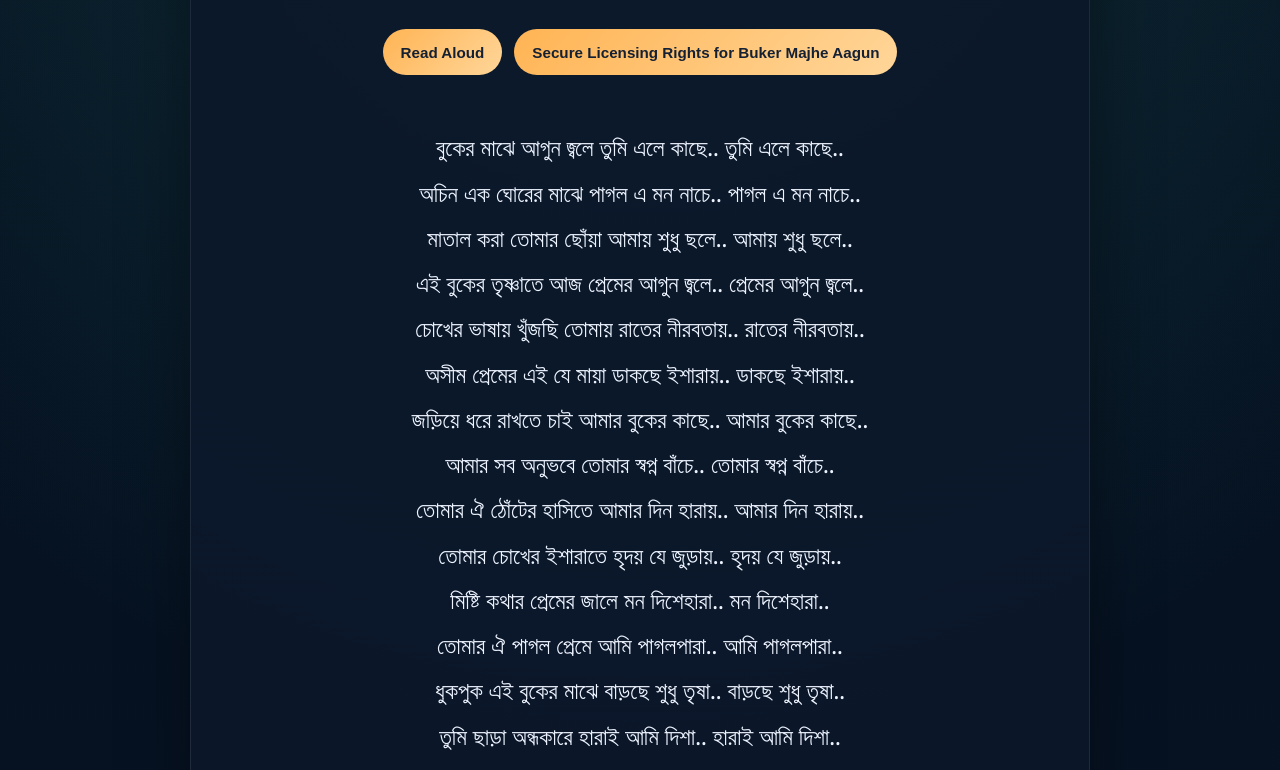
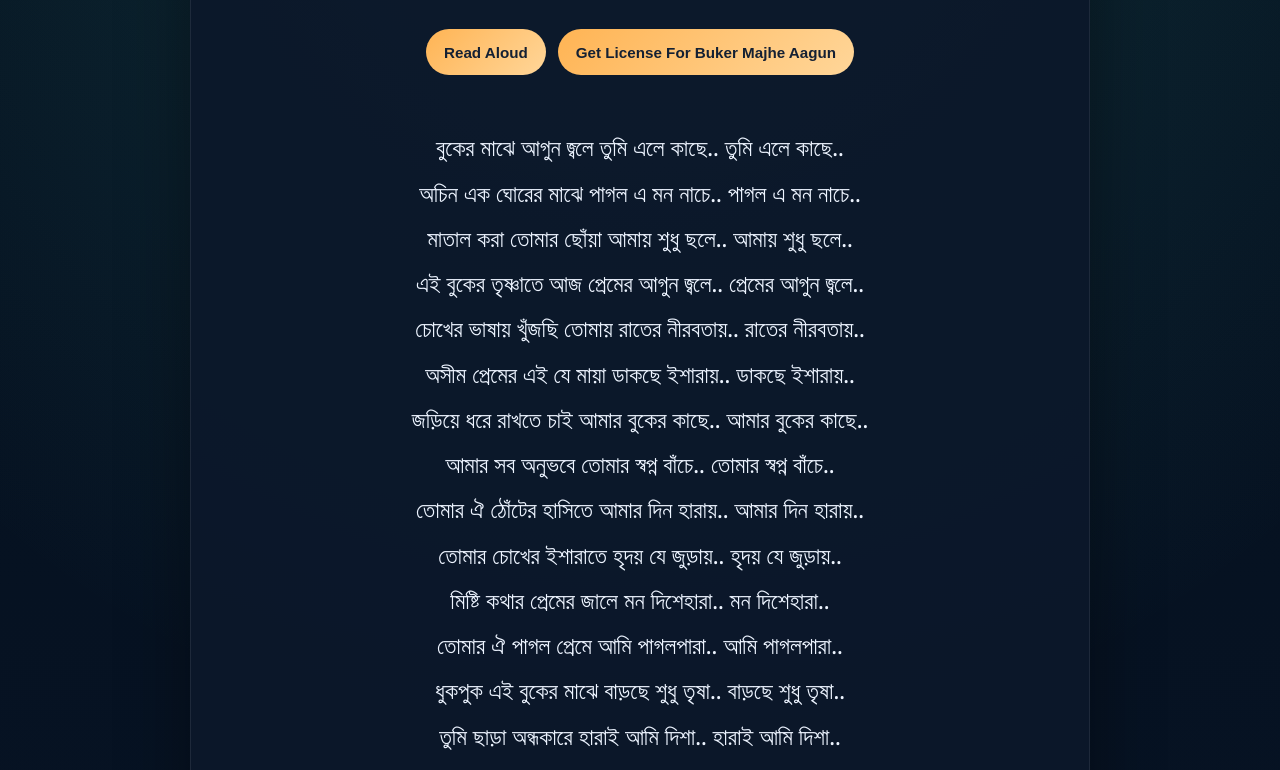
Before and after one commit to ImAbuSayed/buker-majhe-aagun, a plain HTML site: page index.html in a window 1280 px wide. Shown: the part 227-997 px from the top of the page. Drawn offline with Linux system fonts and the light colour scheme.

Commit message:
feat: update song assets v1 with signed GPG commit [verified]

```diff
--- a/index.html
+++ b/index.html
@@ -537,7 +537,7 @@
 
         <div class="controls">
             <button class="btn-speak" id="speakBtn" title="Read the lyrics aloud"><span id="speakText">Read Aloud</span></button>
-            <a href="https://music.abusayed.com.bd/Licensing/?https://imabusayed.github.io/buker-majhe-aagun/" class="btn-license" title="Get licensing for this song" target="_blank">Secure Licensing Rights for Buker Majhe Aagun</a>
+            <a href="https://music.abusayed.com.bd/Licensing/?https://imabusayed.github.io/buker-majhe-aagun/" class="btn-license" title="Get licensing for this song" target="_blank">Get License For Buker Majhe Aagun</a>
 
         </div>
         <br>
```
Also changed, not shown: llms.txt, manifest.json, 1 other file.
